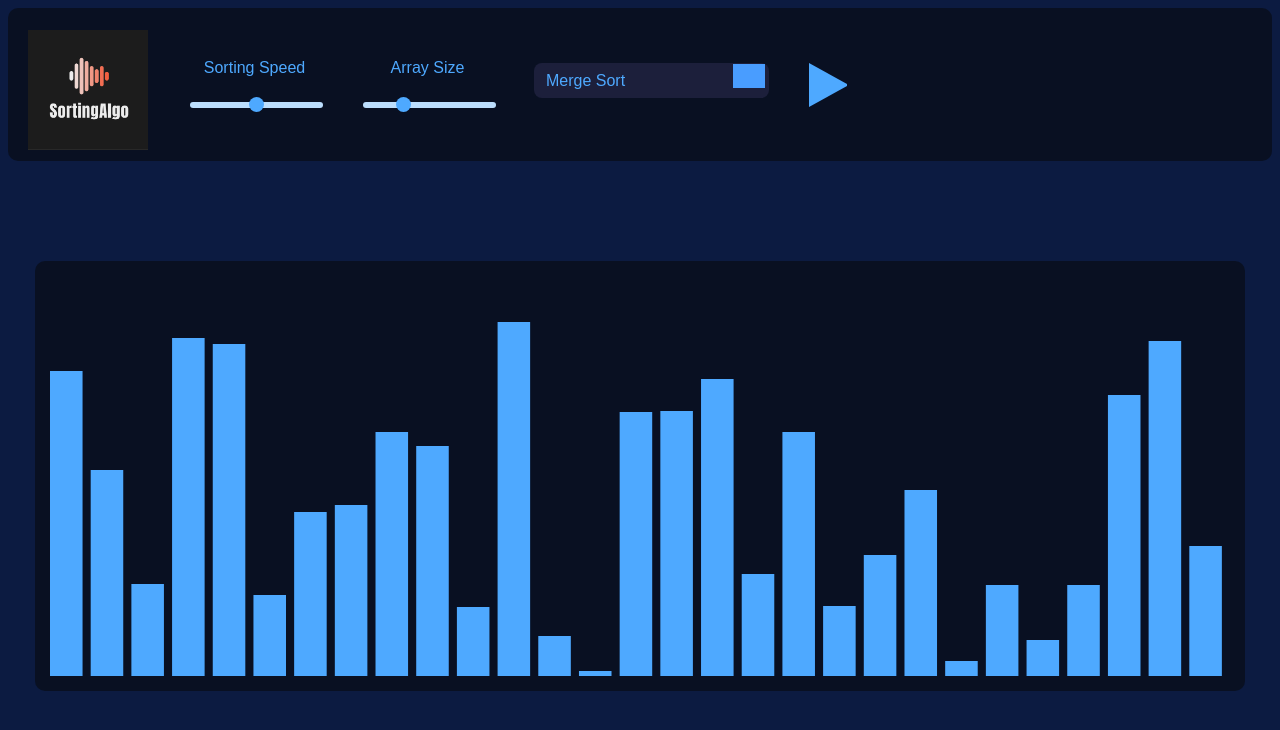
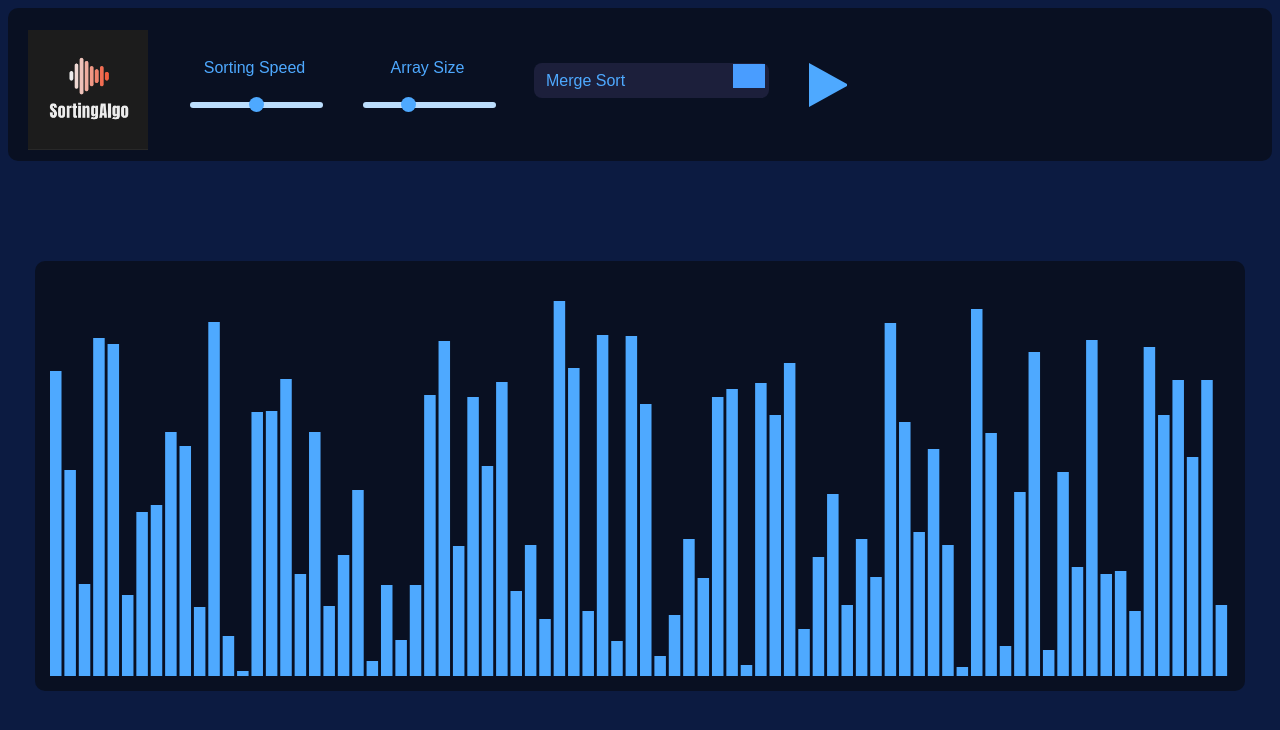
Before and after one commit to IEEEWebDev2020Fall/IEEEWebDev2020Fall.github.io, a React (Create React App) app: page / in a window 1280 px wide. Shown: the top 730 px of the page. Built offline with nearby package versions, Linux system fonts and the light colour scheme; grey boxes are pictures that could not be loaded.

Commit message:
bubble sort

```diff
--- a/src/App.js
+++ b/src/App.js
@@ -8,7 +8,7 @@ const svgMargins = 15;
 const barHeightMin = 5;
 const barHeightMax = svgHeight - 15;
 const barPaddingMultiplier = 1 / 5;
-const barMinWidth = 15;
+const barMinWidth = 5;
 
 export default class App extends Component {
   state = {
--- a/src/SortingAlgorithms/Algorithms.js
+++ b/src/SortingAlgorithms/Algorithms.js
@@ -91,7 +91,11 @@ export function getBubbleSortAnimation(array, animations) {
         array[j] = array[j + 1];
         array[j + 1] = temp;
         animations.push([true, j]);
+        animations.push([true, j]);
+        animations.push([true, j]);
       } else {
+        animations.push([false, j]);
+        animations.push([false, j]);
         animations.push([false, j]);
       }
     }
--- a/src/SortingVisualizer/SortingVisualizer.jsx
+++ b/src/SortingVisualizer/SortingVisualizer.jsx
@@ -141,7 +141,12 @@ export default class SortingVisualizer extends Component {
   playMerge() {
     // Start from where it left off
     const beginIndex = this.state.animationStartingIndex;
-    for (let i = beginIndex; i < this.state.animations.length; i++) {
+    for (
+      let i = beginIndex;
+      i < this.state.segmentSize + beginIndex &&
+      i < this.state.animations.length;
+      i++
+    ) {
       const bars = document.querySelectorAll("rect");
       const isComparison = i % 3 !== 2;
       if (isComparison) {
@@ -154,6 +159,9 @@ export default class SortingVisualizer extends Component {
             bar1.style.fill = color;
             bar2.style.fill = color;
             this.state.animationStartingIndex++;
+            if (i >= this.state.segmentSize + beginIndex - 1) {
+              this.playMerge();
+            }
           }, (i - beginIndex) * this.state.playSpeed)
         );
       } else {
@@ -168,6 +176,8 @@ export default class SortingVisualizer extends Component {
               this.state.animationStartingIndex >= this.state.animations.length
             ) {
               this.props.pausePlay();
+            } else if (i >= this.state.segmentSize + beginIndex - 1) {
+              this.playMerge();
             }
           }, (i - beginIndex) * this.state.playSpeed)
         );
@@ -177,9 +187,7 @@ export default class SortingVisualizer extends Component {
 
   playBubble() {
     let beginIndex = this.state.animationStartingIndex;
-    let timerIterator = beginIndex;
-    const numSegments =
-      (this.state.animations.length - beginIndex) / this.state.segmentSize;
+    console.log(beginIndex);
     for (
       let i = beginIndex;
       i < this.state.segmentSize + beginIndex &&
@@ -190,15 +198,22 @@ export default class SortingVisualizer extends Component {
       const bars = document.querySelectorAll("rect");
       const bar1 = bars[index];
       const bar2 = bars[index + 1];
+      if (i % 3 === 0) {
         this.state.timers.push(
           setTimeout(() => {
+            console.log("here1");
             bar1.style.fill = "red";
             bar2.style.fill = "red";
-        }, (timerIterator - beginIndex) * this.state.playSpeed)
+            this.state.animationStartingIndex++;
+            if (i >= this.state.segmentSize + beginIndex - 1) {
+              this.playBubble();
+            }
+          }, (i - beginIndex + 1) * this.state.playSpeed)
         );
-      console.log((timerIterator - beginIndex) * this.state.playSpeed);
+      } else if (i % 3 === 1) {
         this.state.timers.push(
           setTimeout(() => {
+            console.log("here2");
             if (isSwap) {
               const bar1Height = bar1.getAttribute("height");
               const bar2Height = bar2.getAttribute("height");
@@ -210,10 +225,16 @@ export default class SortingVisualizer extends Component {
               bar1.style.fill = "green";
               bar2.style.fill = "green";
             }
-        }, (timerIterator - beginIndex + 1) * this.state.playSpeed)
+            this.state.animationStartingIndex++;
+            if (i >= this.state.segmentSize + beginIndex - 1) {
+              this.playBubble();
+            }
+          }, (i - beginIndex + 1) * this.state.playSpeed)
         );
+      } else {
         this.state.timers.push(
           setTimeout(() => {
+            console.log("here3");
             bar1.style.fill = "rgb(78, 169, 255)";
             bar2.style.fill = "rgb(78, 169, 255)";
             this.state.animationStartingIndex++;
@@ -224,9 +245,9 @@ export default class SortingVisualizer extends Component {
             } else if (i >= this.state.segmentSize + beginIndex - 1) {
               this.playBubble();
             }
-        }, (timerIterator - beginIndex + 2) * this.state.playSpeed)
+          }, (i - beginIndex + 1) * this.state.playSpeed)
         );
-      timerIterator += 3;
+      }
     }
   }
 
```
Lines whose indentation alone changed are shown as unchanged.
